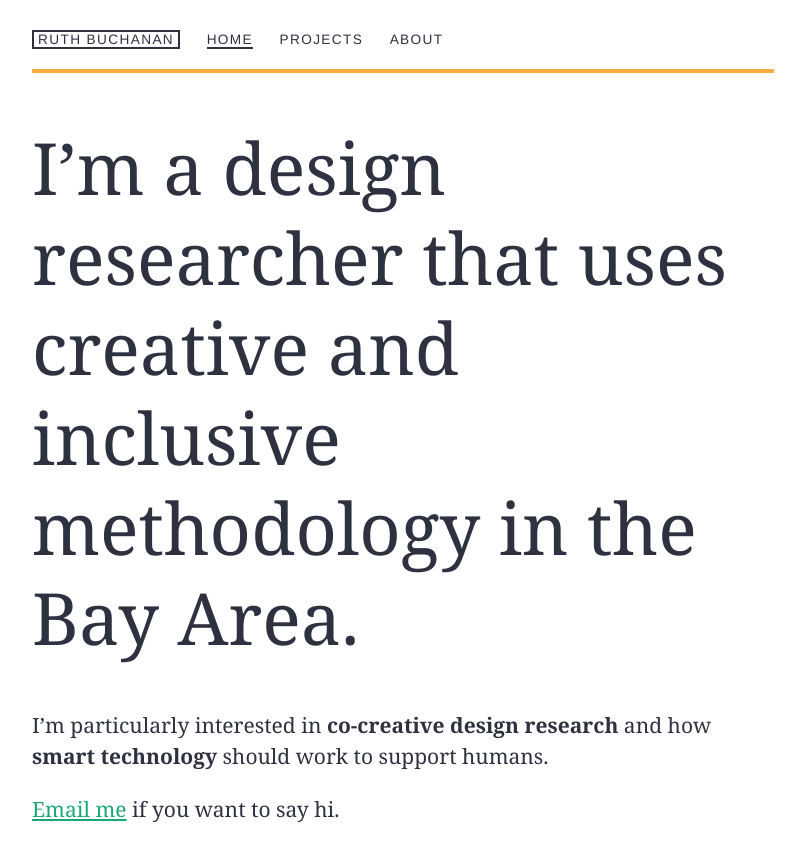
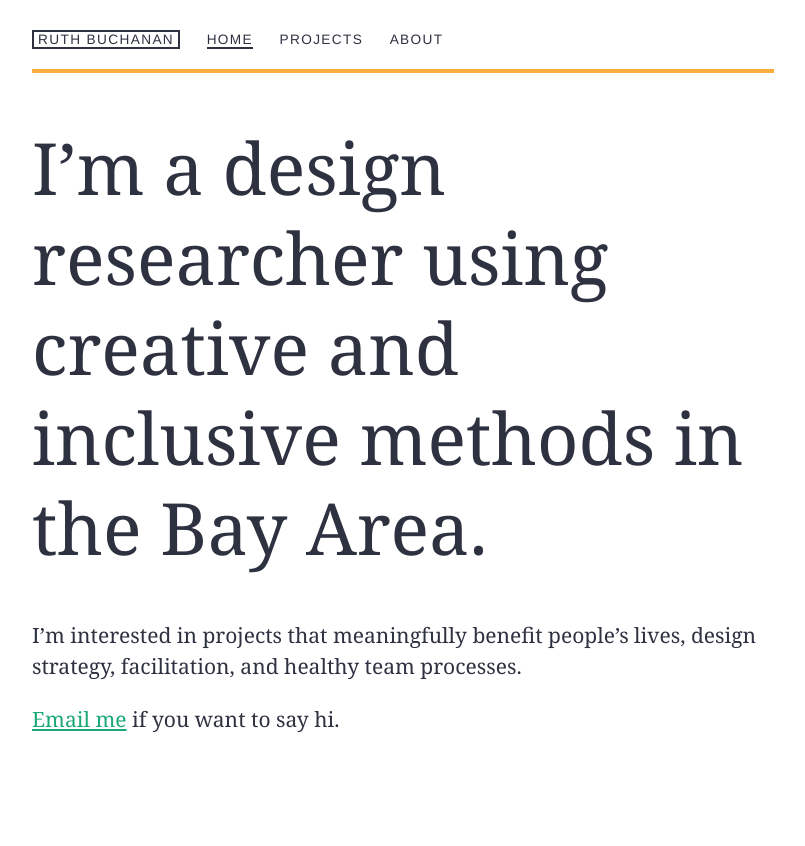
Before and after one commit to ruthhtur/ruthhtur.github.io, a plain HTML site: page index.html in a window 1280 px wide. Shown: the whole page, without its empty margins (237-1042 px from the left). After the commit the page ends 800 px from the top, so only its background shows below. Drawn offline with Linux system fonts and the light colour scheme.

Commit message:
Automated commit at 2019-02-10 05:45:29 UTC by middleman-deploy 1.0.0

```diff
--- a/index.html
+++ b/index.html
@@ -26,10 +26,10 @@
 
   <section role="main">
     <h1 class="tester">
-  I&#8217;m a design researcher that uses creative and inclusive methodology in the Bay&nbsp;Area.
+  I&#8217;m a design researcher using creative and inclusive methods in the Bay&nbsp;Area.
 </h1>
 
-<p>I&#8217;m particularly interested in <strong>co-creative design research</strong> and how <strong>smart technology</strong> should work to support&nbsp;humans.</p>
+<p>I&#8217;m interested in projects that meaningfully benefit people&#8217;s lives, design strategy, facilitation, and healthy team&nbsp;processes.</p>
 <p><a href="mailto:ruthhtur@gmail.com?subject=Hi">Email me</a> if you want to say&nbsp;hi. </p>
 
   </section>
```
